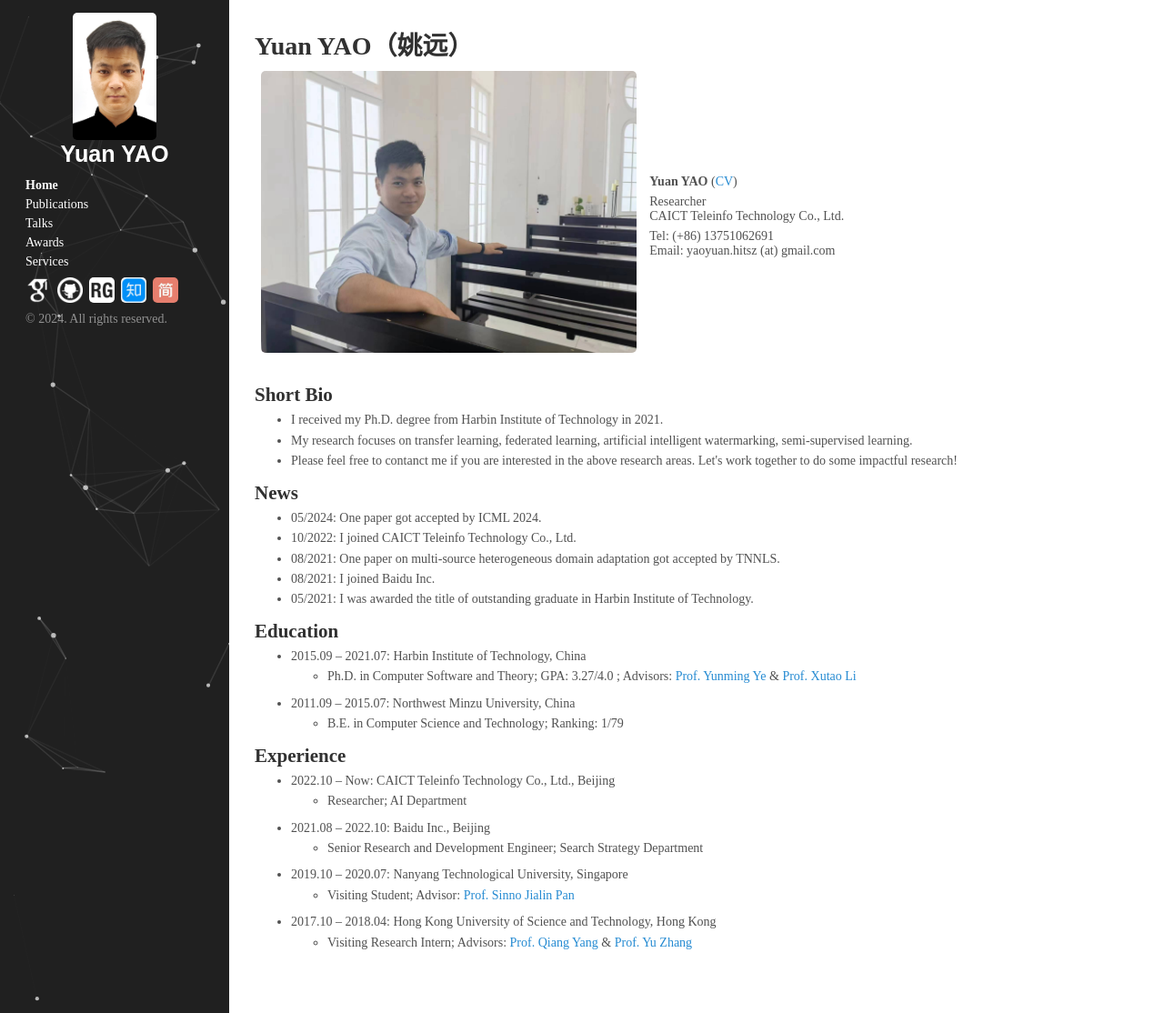
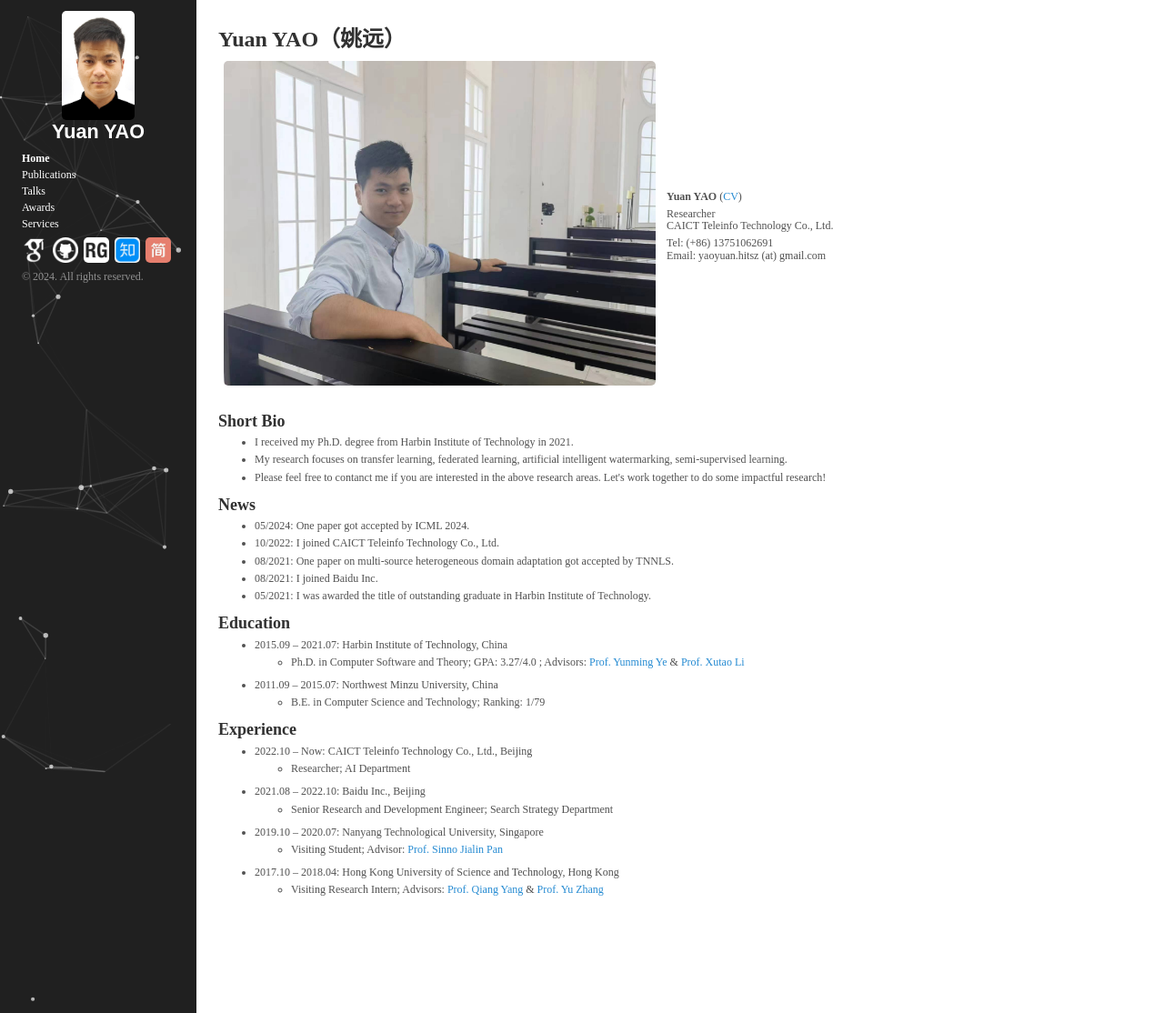
Before and after one commit to yyyaoyuan/yyyaoyuan.github.io, a Jekyll site: the page built from index.html, in a window 1280 px wide and 1114 px high. Shown: the whole window at 91% size. Built offline with Jekyll 4.4.1, drawn with Linux system fonts in a browser that asks for light colours; the list of posts is cut into pages by our own code.

Commit message:
Update hyde.css

```diff
--- a/public/css/hyde.css
+++ b/public/css/hyde.css
@@ -40,12 +40,12 @@
 }
 @media (min-width: 30em) {
   html {
-    font-size: 14px;
+    font-size: 12px;
   }
 }
 @media (min-width: 30em) {
   html {
-    font-size: 14px;
+    font-size: 12px;
   }
 }
 /*button for links */
```
